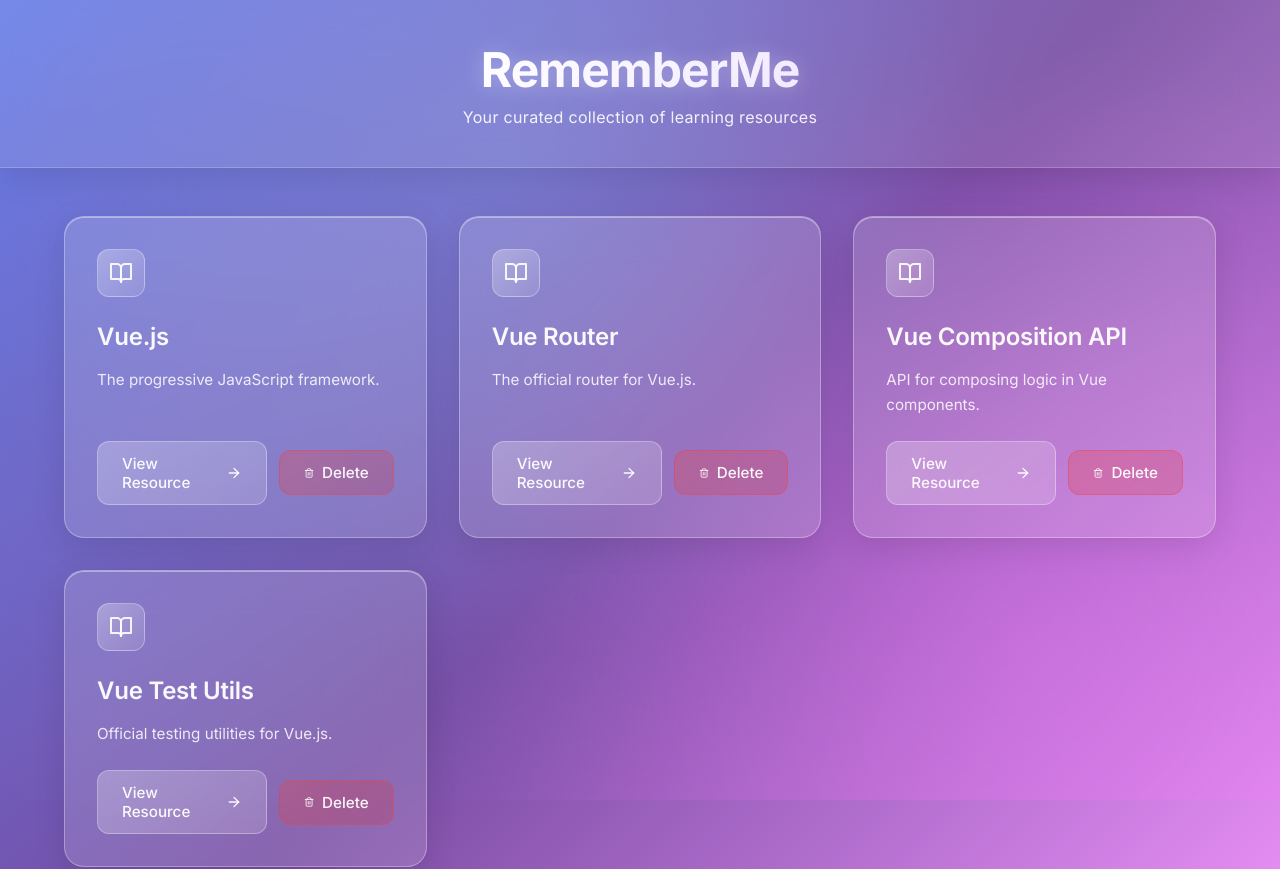
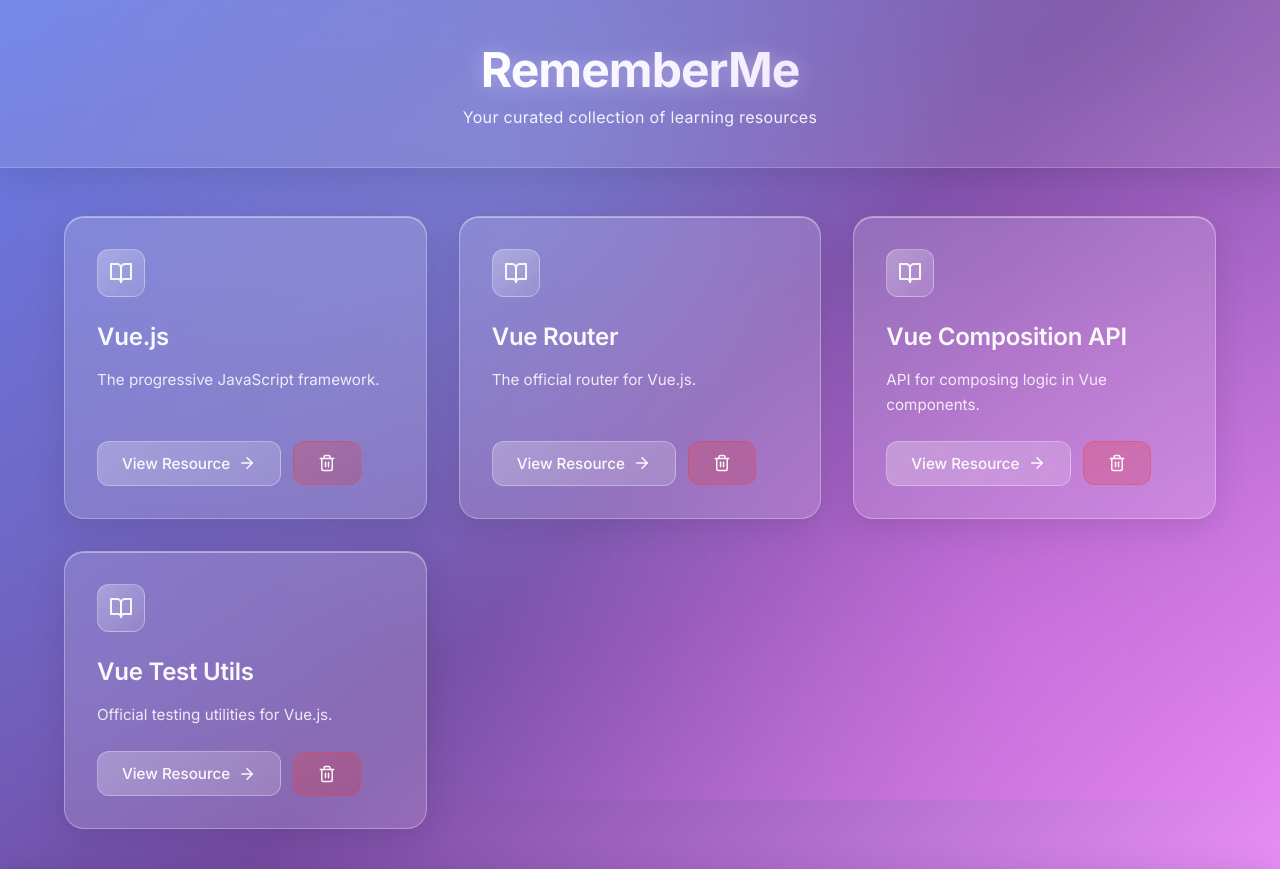
Before and after one commit to lelkadi/vue-complete-resource-app, a Vue app: page / in a window 1280 px wide. Shown: the top 869 px of the page. Built offline with nearby package versions, Linux system fonts and the light colour scheme.

Commit message:
refactor: Extract inline SVG icons into dedicated components and integrate them into LearningResource.

```diff
--- a/src/components/LearningResource.vue
+++ b/src/components/LearningResource.vue
@@ -2,10 +2,7 @@
   <li>
     <BaseCard>
       <template #icon>
-        <svg xmlns="http://www.w3.org/2000/svg" viewBox="0 0 24 24" fill="none" stroke="currentColor" stroke-width="2" stroke-linecap="round" stroke-linejoin="round">
-          <path d="M2 3h6a4 4 0 0 1 4 4v14a3 3 0 0 0-3-3H2z"></path>
-          <path d="M22 3h-6a4 4 0 0 0-4 4v14a3 3 0 0 1 3-3h7z"></path>
-        </svg>
+        <BookIcon />
       </template>
 
       <template #header>
@@ -18,23 +15,14 @@
         <BaseButton :href="url" variant="primary">
           <template #default>View Resource</template>
           <template #icon-right>
-            <svg xmlns="http://www.w3.org/2000/svg" viewBox="0 0 24 24" fill="none" stroke="currentColor" stroke-width="2" stroke-linecap="round" stroke-linejoin="round">
-              <line x1="5" y1="12" x2="19" y2="12"></line>
-              <polyline points="12 5 19 12 12 19"></polyline>
-            </svg>
+            <ArrowRightIcon />
           </template>
         </BaseButton>
 
         <BaseButton variant="danger" @click="$emit('delete', id)">
           <template #icon-left>
-            <svg xmlns="http://www.w3.org/2000/svg" viewBox="0 0 24 24" fill="none" stroke="currentColor" stroke-width="2" stroke-linecap="round" stroke-linejoin="round">
-              <polyline points="3 6 5 6 21 6"></polyline>
-              <path d="M19 6v14a2 2 0 0 1-2 2H7a2 2 0 0 1-2-2V6m3 0V4a2 2 0 0 1 2-2h4a2 2 0 0 1 2 2v2"></path>
-              <line x1="10" y1="11" x2="10" y2="17"></line>
-              <line x1="14" y1="11" x2="14" y2="17"></line>
-            </svg>
+            <TrashIcon />
           </template>
-          <template #default>Delete</template>
         </BaseButton>
       </template>
     </BaseCard>
@@ -44,12 +32,18 @@
 <script>
 import BaseCard from './ui/BaseCard.vue';
 import BaseButton from './ui/BaseButton.vue';
+import BookIcon from './icons/BookIcon.vue';
+import ArrowRightIcon from './icons/ArrowRightIcon.vue';
+import TrashIcon from './icons/TrashIcon.vue';
 
 export default {
   name: 'LearningResource',
   components: {
     BaseCard,
-    BaseButton
+    BaseButton,
+    BookIcon,
+    ArrowRightIcon,
+    TrashIcon
   },
   props: {
     id: Number,
--- /dev/null
+++ b/src/components/icons/ArrowRightIcon.vue
@@ -0,0 +1,12 @@
+<template>
+  <svg xmlns="http://www.w3.org/2000/svg" viewBox="0 0 24 24" fill="none" stroke="currentColor" stroke-width="2" stroke-linecap="round" stroke-linejoin="round">
+    <line x1="5" y1="12" x2="19" y2="12"></line>
+    <polyline points="12 5 19 12 12 19"></polyline>
+  </svg>
+</template>
+
+<script>
+export default {
+  name: 'ArrowRightIcon'
+}
+</script>
--- /dev/null
+++ b/src/components/icons/BookIcon.vue
@@ -0,0 +1,12 @@
+<template>
+  <svg xmlns="http://www.w3.org/2000/svg" viewBox="0 0 24 24" fill="none" stroke="currentColor" stroke-width="2" stroke-linecap="round" stroke-linejoin="round">
+    <path d="M2 3h6a4 4 0 0 1 4 4v14a3 3 0 0 0-3-3H2z"></path>
+    <path d="M22 3h-6a4 4 0 0 0-4 4v14a3 3 0 0 1 3-3h7z"></path>
+  </svg>
+</template>
+
+<script>
+export default {
+  name: 'BookIcon'
+}
+</script>
--- /dev/null
+++ b/src/components/icons/TrashIcon.vue
@@ -0,0 +1,14 @@
+<template>
+  <svg xmlns="http://www.w3.org/2000/svg" viewBox="0 0 24 24" fill="none" stroke="currentColor" stroke-width="2" stroke-linecap="round" stroke-linejoin="round">
+    <polyline points="3 6 5 6 21 6"></polyline>
+    <path d="M19 6v14a2 2 0 0 1-2 2H7a2 2 0 0 1-2-2V6m3 0V4a2 2 0 0 1 2-2h4a2 2 0 0 1 2 2v2"></path>
+    <line x1="10" y1="11" x2="10" y2="17"></line>
+    <line x1="14" y1="11" x2="14" y2="17"></line>
+  </svg>
+</template>
+
+<script>
+export default {
+  name: 'TrashIcon'
+}
+</script>
```
